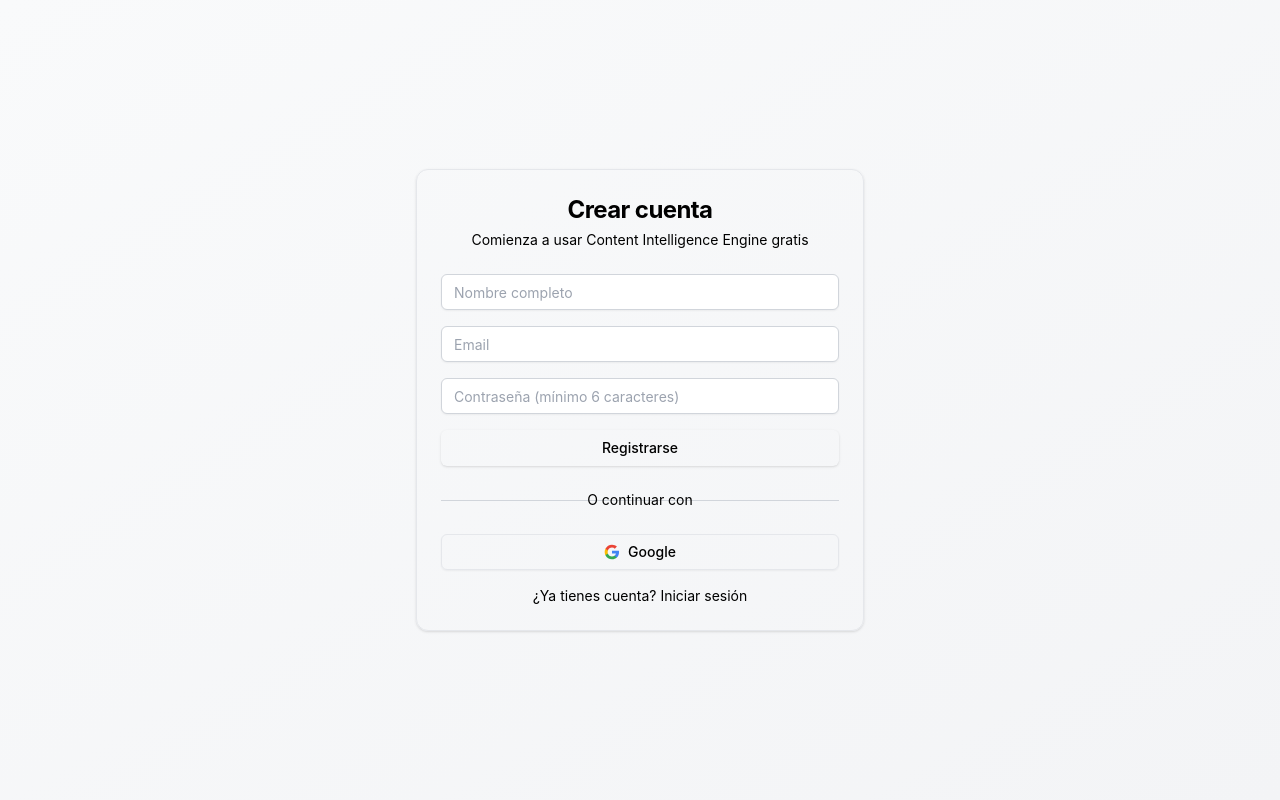
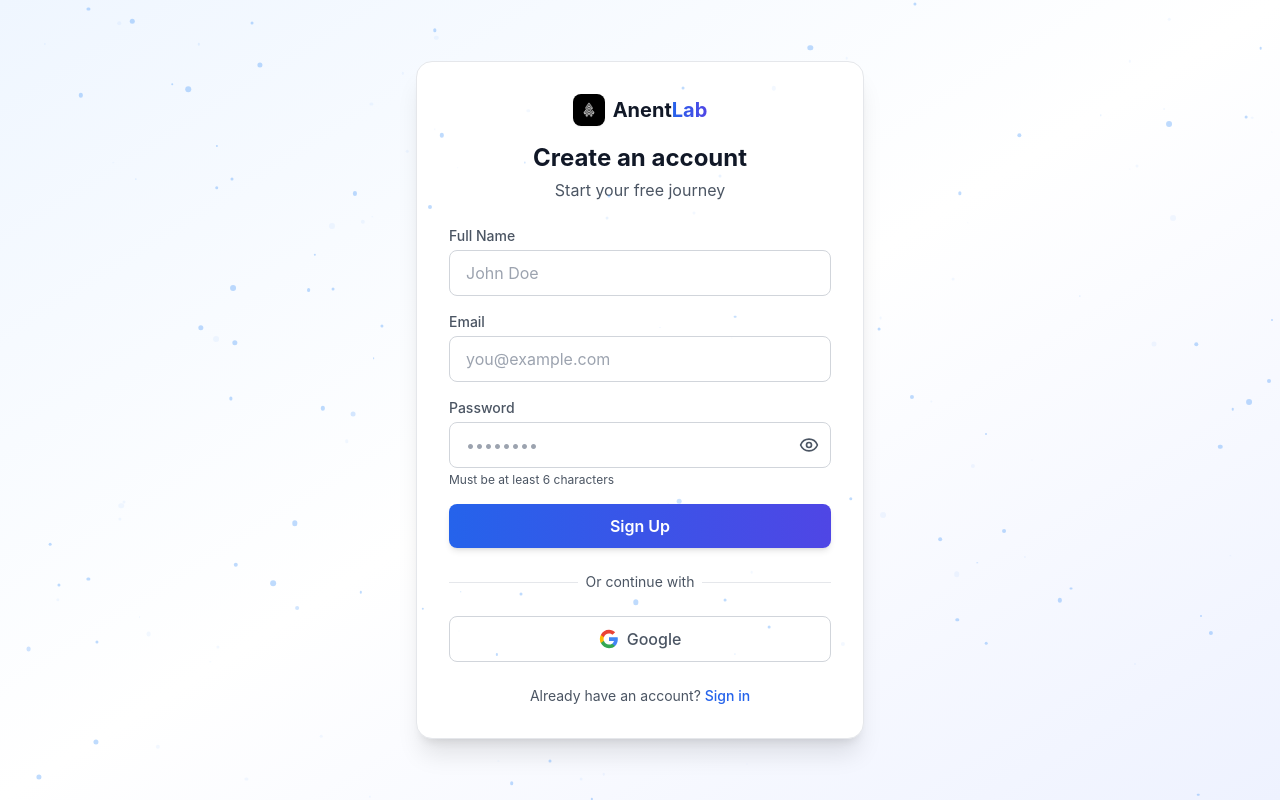
Before and after one commit to johncampg12-afk/content-intelligence-engine, a Next.js app: page /register in a window 1280 px wide. Built offline with nearby package versions, Linux system fonts and the light colour scheme; no server answers.

Commit message:
feat: enhance register page with light theme, particles, framer-motion animations

```diff
--- a/app/(auth)/register/page.tsx
+++ b/app/(auth)/register/page.tsx
@@ -1,23 +1,27 @@
 'use client'
 
-import { useState } from 'react'
+import { Suspense, useEffect, useState } from 'react'
 import { useRouter } from 'next/navigation'
-import { createClient } from '@/lib/supabase/client'
-import { Button } from '@/components/ui/button'
-import { Input } from '@/components/ui/input'
-import { Card, CardContent, CardDescription, CardHeader, CardTitle } from '@/components/ui/card'
 import Link from 'next/link'
-import { CheckCircle, Mail } from 'lucide-react'
+import Image from 'next/image'
+import { createBrowserClient } from '@supabase/ssr'
+import { Eye, EyeOff, Sparkles } from 'lucide-react'
+import { motion } from 'framer-motion'
 
-export default function RegisterPage() {
+function RegisterForm() {
+  const router = useRouter()
   const [email, setEmail] = useState('')
   const [password, setPassword] = useState('')
   const [fullName, setFullName] = useState('')
   const [loading, setLoading] = useState(false)
   const [error, setError] = useState<string | null>(null)
+  const [showPassword, setShowPassword] = useState(false)
   const [success, setSuccess] = useState(false)
-  const router = useRouter()
-  const supabase = createClient()
+
+  const supabase = createBrowserClient(
+    process.env.NEXT_PUBLIC_SUPABASE_URL!,
+    process.env.NEXT_PUBLIC_SUPABASE_ANON_KEY!
+  )
 
   const handleRegister = async (e: React.FormEvent) => {
     e.preventDefault()
@@ -50,143 +54,276 @@
         redirectTo: `${window.location.origin}/api/auth/callback`,
       },
     })
-    if (error) {
-      setError(error.message)
-    }
+    if (error) setError(error.message)
   }
 
   if (success) {
     return (
-      <div className="min-h-screen flex items-center justify-center bg-gradient-to-br from-gray-50 to-gray-100 p-4">
-        <Card className="w-full max-w-md text-center">
-          <CardHeader>
+      <motion.div
+        initial={{ opacity: 0, y: 20 }}
+        animate={{ opacity: 1, y: 0 }}
+        className="bg-white rounded-2xl shadow-xl border border-gray-100 p-8 w-full max-w-md text-center"
+      >
         <div className="flex justify-center mb-4">
-              <div className="p-3 bg-green-100 rounded-full">
-                <CheckCircle className="w-12 h-12 text-green-600" />
+          <div className="w-16 h-16 bg-green-100 rounded-full flex items-center justify-center">
+            <svg className="w-8 h-8 text-green-600" fill="none" stroke="currentColor" viewBox="0 0 24 24">
+              <path strokeLinecap="round" strokeLinejoin="round" strokeWidth={2} d="M5 13l4 4L19 7" />
+            </svg>
           </div>
         </div>
-            <CardTitle className="text-2xl font-bold">¡Cuenta creada!</CardTitle>
-            <CardDescription>
-              Te hemos enviado un correo de confirmación a {email}
-            </CardDescription>
-          </CardHeader>
-          <CardContent className="space-y-4">
-            <div className="bg-blue-50 rounded-lg p-4 text-left">
-              <p className="text-sm text-blue-800 font-medium mb-2">📝 ¿Qué sigue?</p>
-              <ol className="text-sm text-blue-700 space-y-2 list-decimal list-inside">
-                <li>Revisa tu correo y confirma tu cuenta</li>
-                <li>Inicia sesión con tus credenciales</li>
-                <li>Completa tu perfil (nicho, objetivo, audiencia)</li>
-                <li>Conecta tu cuenta de TikTok</li>
-                <li>¡Recibe recomendaciones personalizadas!</li>
+        <h2 className="text-2xl font-bold text-gray-900 mb-2">Check your email</h2>
+        <p className="text-gray-600 mb-6">
+          We've sent a confirmation link to <strong>{email}</strong>
+        </p>
+        <div className="bg-blue-50 rounded-lg p-4 text-left mb-6">
+          <p className="text-sm text-blue-800 font-medium mb-2">📝 What's next?</p>
+          <ol className="text-sm text-blue-700 space-y-1 list-decimal list-inside">
+            <li>Confirm your email address</li>
+            <li>Sign in with your credentials</li>
+            <li>Complete your profile (niche, goal, audience)</li>
+            <li>Connect your TikTok account</li>
+            <li>Get AI recommendations!</li>
           </ol>
         </div>
         <Link href="/login">
-              <Button className="w-full">
-                Ir al inicio de sesión
-              </Button>
+          <button className="w-full py-2.5 bg-gradient-to-r from-blue-600 to-indigo-600 text-white rounded-lg font-semibold shadow-md hover:shadow-lg transition-all">
+            Go to Login
+          </button>
         </Link>
-          </CardContent>
-        </Card>
-      </div>
+      </motion.div>
     )
   }
 
   return (
-    <div className="min-h-screen flex items-center justify-center bg-gradient-to-br from-gray-50 to-gray-100 p-4">
-      <Card className="w-full max-w-md">
-        <CardHeader className="space-y-1 text-center">
-          <CardTitle className="text-2xl font-bold">Crear cuenta</CardTitle>
-          <CardDescription>
-            Comienza a usar Content Intelligence Engine gratis
-          </CardDescription>
-        </CardHeader>
-        <CardContent>
+    <motion.div
+      initial={{ opacity: 0, y: 20 }}
+      animate={{ opacity: 1, y: 0 }}
+      transition={{ duration: 0.5, ease: 'easeOut' }}
+      className="bg-white rounded-2xl shadow-xl border border-gray-100 p-8 w-full max-w-md"
+    >
+      <div className="text-center mb-6">
+        <motion.div
+          initial={{ scale: 0.9, opacity: 0 }}
+          animate={{ scale: 1, opacity: 1 }}
+          transition={{ delay: 0.1, duration: 0.4 }}
+          className="flex justify-center mb-4"
+        >
+          <Link href="/" className="flex items-center gap-2 group">
+            <div className="relative w-8 h-8">
+              <Image
+                src="/anentLogo.jpeg"
+                alt="AnentLab Logo"
+                fill
+                className="rounded-lg object-cover shadow-sm transition-transform group-hover:scale-105"
+              />
+            </div>
+            <span className="text-xl font-bold text-gray-800">
+              Anent<span className="bg-gradient-to-r from-blue-600 to-indigo-600 bg-clip-text text-transparent">Lab</span>
+            </span>
+          </Link>
+        </motion.div>
+        <motion.h1
+          initial={{ opacity: 0 }}
+          animate={{ opacity: 1 }}
+          transition={{ delay: 0.2 }}
+          className="text-2xl font-bold text-gray-900"
+        >
+          Create an account
+        </motion.h1>
+        <motion.p
+          initial={{ opacity: 0 }}
+          animate={{ opacity: 1 }}
+          transition={{ delay: 0.25 }}
+          className="text-gray-500 mt-1"
+        >
+          Start your free journey
+        </motion.p>
+      </div>
+
       <form onSubmit={handleRegister} className="space-y-4">
-            <div className="space-y-2">
-              <Input
+        <div>
+          <label htmlFor="fullName" className="block text-sm font-medium text-gray-700 mb-1">
+            Full Name
+          </label>
+          <input
+            id="fullName"
             type="text"
-                placeholder="Nombre completo"
             value={fullName}
             onChange={(e) => setFullName(e.target.value)}
             required
-                disabled={loading}
+            className="w-full px-4 py-2.5 border border-gray-300 rounded-lg focus:outline-none focus:ring-2 focus:ring-blue-500 focus:border-transparent transition-all duration-200 bg-white text-gray-900"
+            placeholder="John Doe"
           />
         </div>
-            <div className="space-y-2">
-              <Input
+        <div>
+          <label htmlFor="email" className="block text-sm font-medium text-gray-700 mb-1">
+            Email
+          </label>
+          <input
+            id="email"
             type="email"
-                placeholder="Email"
             value={email}
             onChange={(e) => setEmail(e.target.value)}
             required
-                disabled={loading}
+            className="w-full px-4 py-2.5 border border-gray-300 rounded-lg focus:outline-none focus:ring-2 focus:ring-blue-500 focus:border-transparent transition-all duration-200 bg-white text-gray-900"
+            placeholder="you@example.com"
           />
         </div>
-            <div className="space-y-2">
-              <Input
-                type="password"
-                placeholder="Contraseña (mínimo 6 caracteres)"
+        <div>
+          <label htmlFor="password" className="block text-sm font-medium text-gray-700 mb-1">
+            Password
+          </label>
+          <div className="relative">
+            <input
+              id="password"
+              type={showPassword ? 'text' : 'password'}
               value={password}
               onChange={(e) => setPassword(e.target.value)}
               required
               minLength={6}
-                disabled={loading}
+              className="w-full px-4 py-2.5 border border-gray-300 rounded-lg focus:outline-none focus:ring-2 focus:ring-blue-500 focus:border-transparent transition-all duration-200 bg-white text-gray-900 pr-10"
+              placeholder="••••••••"
             />
+            <button
+              type="button"
+              onClick={() => setShowPassword(!showPassword)}
+              className="absolute inset-y-0 right-0 pr-3 flex items-center text-gray-400 hover:text-gray-600 transition-colors"
+            >
+              {showPassword ? <EyeOff className="w-5 h-5" /> : <Eye className="w-5 h-5" />}
+            </button>
+          </div>
+          <p className="text-xs text-gray-500 mt-1">Must be at least 6 characters</p>
         </div>
         {error && (
-              <p className="text-sm text-red-500 text-center">{error}</p>
+          <motion.p initial={{ opacity: 0 }} animate={{ opacity: 1 }} className="text-sm text-red-600 text-center">
+            {error}
+          </motion.p>
         )}
-            <Button type="submit" className="w-full" disabled={loading}>
-              {loading ? 'Creando cuenta...' : 'Registrarse'}
-            </Button>
+        <motion.button
+          whileHover={{ scale: 1.02 }}
+          whileTap={{ scale: 0.98 }}
+          type="submit"
+          disabled={loading}
+          className="w-full py-2.5 bg-gradient-to-r from-blue-600 to-indigo-600 text-white rounded-lg font-semibold shadow-md hover:shadow-lg transition-all duration-300 transform hover:-translate-y-0.5 disabled:opacity-50 disabled:transform-none"
+        >
+          {loading ? 'Creating account...' : 'Sign Up'}
+        </motion.button>
       </form>
 
       <div className="relative my-6">
         <div className="absolute inset-0 flex items-center">
-              <div className="w-full border-t border-gray-300" />
+          <div className="w-full border-t border-gray-200" />
         </div>
         <div className="relative flex justify-center text-sm">
-              <span className="bg-background px-2 text-muted-foreground">O continuar con</span>
+          <span className="px-2 bg-white text-gray-500">Or continue with</span>
         </div>
       </div>
 
-          <Button
-            type="button"
-            variant="outline"
-            className="w-full"
+      <motion.button
+        whileHover={{ scale: 1.02 }}
+        whileTap={{ scale: 0.98 }}
         onClick={handleGoogleLogin}
-            disabled={loading}
+        className="w-full py-2.5 border border-gray-300 rounded-lg font-medium text-gray-700 bg-white hover:bg-gray-50 transition-all duration-200 flex items-center justify-center gap-2"
       >
-            <svg className="mr-2 h-4 w-4" viewBox="0 0 24 24">
-              <path
-                d="M22.56 12.25c0-.78-.07-1.53-.2-2.25H12v4.26h5.92c-.26 1.37-1.04 2.53-2.21 3.31v2.77h3.57c2.08-1.92 3.28-4.74 3.28-8.09z"
-                fill="#4285F4"
-              />
-              <path
-                d="M12 23c2.97 0 5.46-.98 7.28-2.66l-3.57-2.77c-.98.66-2.23 1.06-3.71 1.06-2.86 0-5.29-1.93-6.16-4.53H2.18v2.84C3.99 20.53 7.7 23 12 23z"
-                fill="#34A853"
-              />
-              <path
-                d="M5.84 14.09c-.22-.66-.35-1.36-.35-2.09s.13-1.43.35-2.09V7.07H2.18C1.43 8.55 1 10.22 1 12s.43 3.45 1.18 4.93l2.85-2.22.81-.62z"
-                fill="#FBBC05"
-              />
-              <path
-                d="M12 5.38c1.62 0 3.06.56 4.21 1.64l3.15-3.15C17.45 2.09 14.97 1 12 1 7.7 1 3.99 3.47 2.18 7.07l3.66 2.84c.87-2.6 3.3-4.53 6.16-4.53z"
-                fill="#EA4335"
-              />
+        <svg className="w-5 h-5" viewBox="0 0 24 24">
+          <path d="M22.56 12.25c0-.78-.07-1.53-.2-2.25H12v4.26h5.92c-.26 1.37-1.04 2.53-2.21 3.31v2.77h3.57c2.08-1.92 3.28-4.74 3.28-8.09z" fill="#4285F4" />
+          <path d="M12 23c2.97 0 5.46-.98 7.28-2.66l-3.57-2.77c-.98.66-2.23 1.06-3.71 1.06-2.86 0-5.29-1.93-6.16-4.53H2.18v2.84C3.99 20.53 7.7 23 12 23z" fill="#34A853" />
+          <path d="M5.84 14.09c-.22-.66-.35-1.36-.35-2.09s.13-1.43.35-2.09V7.07H2.18C1.43 8.55 1 10.22 1 12s.43 3.45 1.18 4.93l2.85-2.22.81-.62z" fill="#FBBC05" />
+          <path d="M12 5.38c1.62 0 3.06.56 4.21 1.64l3.15-3.15C17.45 2.09 14.97 1 12 1 7.7 1 3.99 3.47 2.18 7.07l3.66 2.84c.87-2.6 3.3-4.53 6.16-4.53z" fill="#EA4335" />
         </svg>
         Google
-          </Button>
+      </motion.button>
 
-          <p className="mt-4 text-center text-sm text-muted-foreground">
-            ¿Ya tienes cuenta?{' '}
-            <Link href="/login" className="text-primary hover:underline">
-              Iniciar sesión
+      <p className="mt-6 text-center text-sm text-gray-600">
+        Already have an account?{' '}
+        <Link href="/login" className="text-blue-600 hover:underline font-medium transition-colors">
+          Sign in
         </Link>
       </p>
-        </CardContent>
-      </Card>
+    </motion.div>
+  )
+}
+
+export default function RegisterPage() {
+  const [particles, setParticles] = useState<
+    Array<{ x: number; y: number; size: number; speedX: number; speedY: number; opacity: number; pulse: number }>
+  >([])
+
+  useEffect(() => {
+    const initParticles = () => {
+      const newParticles = []
+      for (let i = 0; i < 150; i++) {
+        newParticles.push({
+          x: Math.random() * window.innerWidth,
+          y: Math.random() * window.innerHeight,
+          size: Math.random() * 5 + 1,
+          speedX: (Math.random() - 0.5) * 0.3,
+          speedY: (Math.random() - 0.5) * 0.3,
+          opacity: Math.random() * 0.6 + 0.2,
+          pulse: Math.random() * Math.PI * 2,
+        })
+      }
+      setParticles(newParticles)
+    }
+    initParticles()
+
+    let animationFrame: number
+    let time = 0
+    const animate = () => {
+      time += 0.02
+      setParticles((prev) =>
+        prev.map((p) => {
+          let newX = p.x + p.speedX
+          let newY = p.y + p.speedY
+          if (newX < 0) newX = window.innerWidth
+          if (newX > window.innerWidth) newX = 0
+          if (newY < 0) newY = window.innerHeight
+          if (newY > window.innerHeight) newY = 0
+          const pulseOpacity = p.opacity + Math.sin(time + p.pulse) * 0.1
+          return {
+            ...p,
+            x: newX,
+            y: newY,
+            opacity: Math.min(0.8, Math.max(0.15, pulseOpacity)),
+          }
+        })
+      )
+      animationFrame = requestAnimationFrame(animate)
+    }
+    animate()
+    return () => cancelAnimationFrame(animationFrame)
+  }, [])
+
+  return (
+    <div className="min-h-screen bg-gradient-to-br from-blue-50 via-white to-indigo-50 relative overflow-hidden flex items-center justify-center p-4">
+      {/* Partículas flotantes */}
+      <div className="fixed inset-0 pointer-events-none z-0">
+        {particles.map((p, i) => (
+          <div
+            key={i}
+            className="absolute rounded-full bg-blue-400/50"
+            style={{
+              left: p.x,
+              top: p.y,
+              width: p.size,
+              height: p.size,
+              opacity: p.opacity,
+              transform: 'translate(-50%, -50%)',
+            }}
+          />
+        ))}
+      </div>
+
+      <Suspense
+        fallback={
+          <div className="bg-white rounded-2xl shadow-xl p-8 w-full max-w-md text-center">
+            <div className="animate-spin rounded-full h-12 w-12 border-b-2 border-blue-600 mx-auto mb-4"></div>
+            <p className="text-gray-600">Loading...</p>
+          </div>
+        }
+      >
+        <RegisterForm />
+      </Suspense>
     </div>
   )
 }
```
Lines whose indentation alone changed are shown as unchanged.
